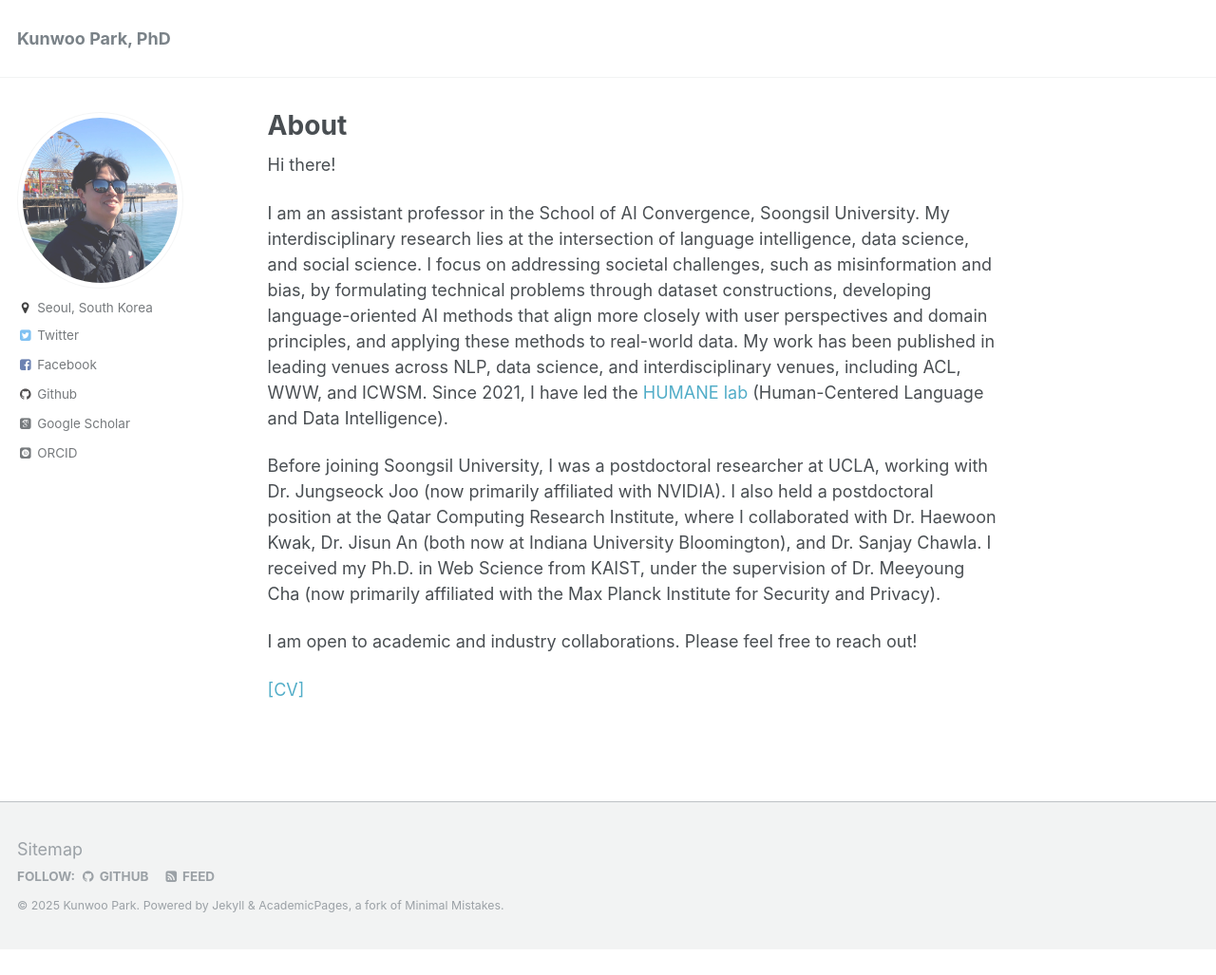
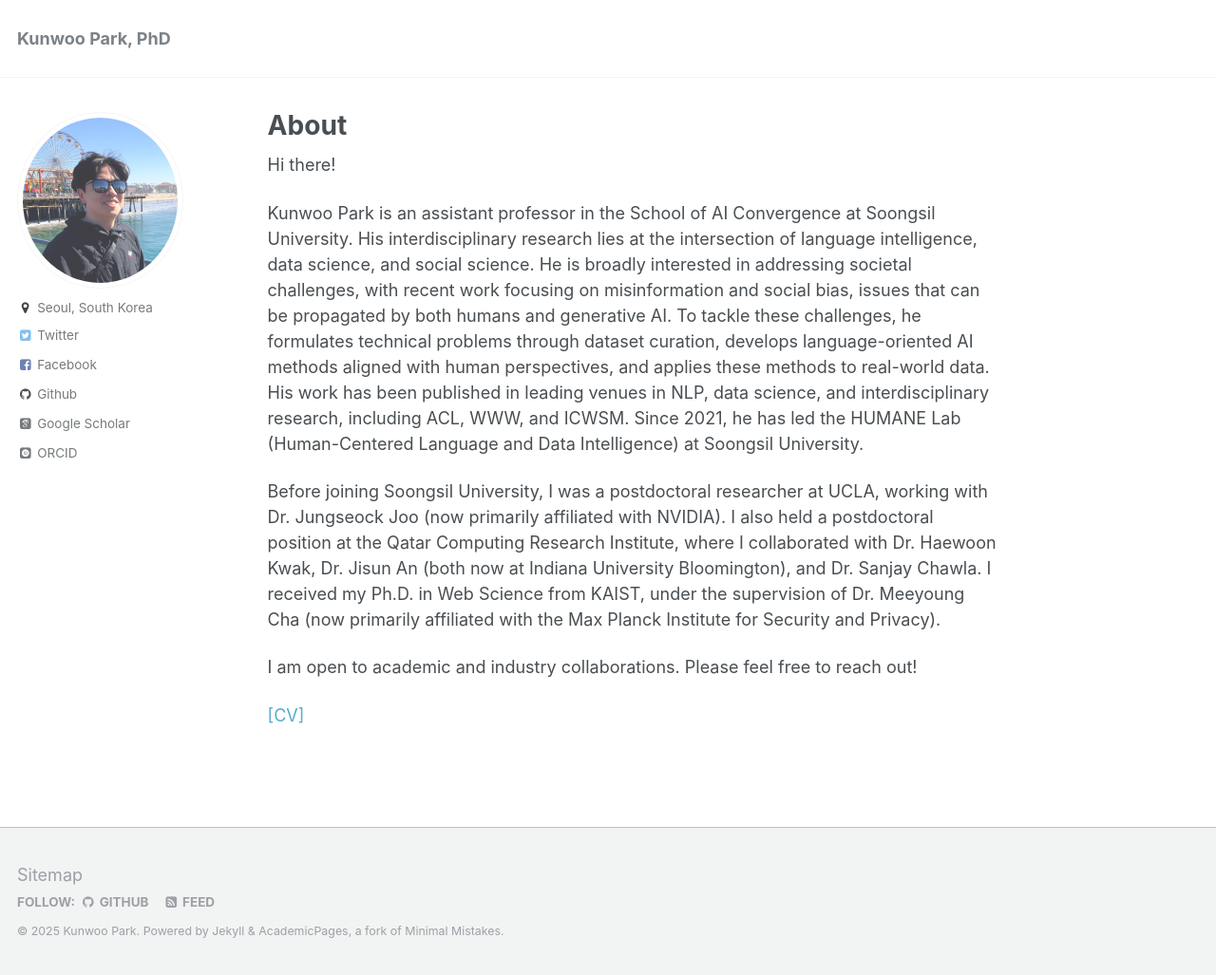
Before and after one commit to bywords/bywords.github.io, a Jekyll site: the page built from _pages/about.md, in a window 1280 px wide and 1027 px high. Shown: the whole window at 95% size. Built offline with Jekyll 4.4.1, drawn with Linux system fonts in a browser that asks for light colours; some web fonts are replaced.

Commit message:
Update about.md

```diff
--- a/_pages/about.md
+++ b/_pages/about.md
@@ -10,7 +10,7 @@ redirect_from:
 
 Hi there!
 
-I am an assistant professor in the School of AI Convergence, Soongsil University. My interdisciplinary research lies at the intersection of language intelligence, data science, and social science. I focus on addressing societal challenges, such as misinformation and bias, by formulating technical problems through dataset constructions, developing language-oriented AI methods that align more closely with user perspectives and domain principles, and applying these methods to real-world data. My work has been published in leading venues across NLP, data science, and interdisciplinary venues, including ACL, WWW, and ICWSM. Since 2021, I have led the [HUMANE lab](https://ssu-humane.github.io) (Human-Centered Language and Data Intelligence).
+Kunwoo Park is an assistant professor in the School of AI Convergence at Soongsil University. His interdisciplinary research lies at the intersection of language intelligence, data science, and social science. He is broadly interested in addressing societal challenges, with recent work focusing on misinformation and social bias, issues that can be propagated by both humans and generative AI.  To tackle these challenges, he formulates technical problems through dataset curation, develops language-oriented AI methods aligned with human perspectives, and applies these methods to real-world data. His work has been published in leading venues in NLP, data science, and interdisciplinary research, including ACL, WWW, and ICWSM. Since 2021, he has led the HUMANE Lab (Human-Centered Language and Data Intelligence) at Soongsil University.
 
 Before joining Soongsil University, I was a postdoctoral researcher at UCLA, working with Dr. Jungseock Joo (now primarily affiliated with NVIDIA). I also held a postdoctoral position at the Qatar Computing Research Institute, where I collaborated with Dr. Haewoon Kwak, Dr. Jisun An (both now at Indiana University Bloomington), and Dr. Sanjay Chawla. I received my Ph.D. in Web Science from KAIST, under the supervision of Dr. Meeyoung Cha (now primarily affiliated with the Max Planck Institute for Security and Privacy).
 
```
